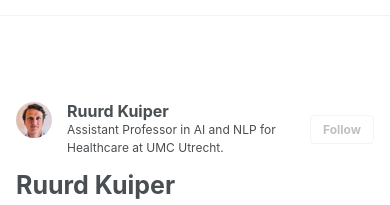
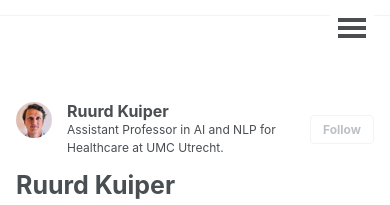
Before and after one commit to RuurdKuiper/homepage, a Jekyll site: the page built from _pages/about.md, in a window 390 px wide. Shown: the top 205 px of the page. Built offline with Jekyll 4.4.1, drawn with Linux system fonts in a browser that asks for light colours; a script that is not in the unit is left out.

Commit message:
fix hamburger

```diff
--- a/_sass/layout/_navigation.scss
+++ b/_sass/layout/_navigation.scss
@@ -276,6 +276,11 @@
       justify-content: center;
     }
 
+    > .greedy-nav__toggle.hidden {
+      display: flex;
+      visibility: visible;
+    }
+
     .visible-links {
       display: none;
       position: absolute;
```
